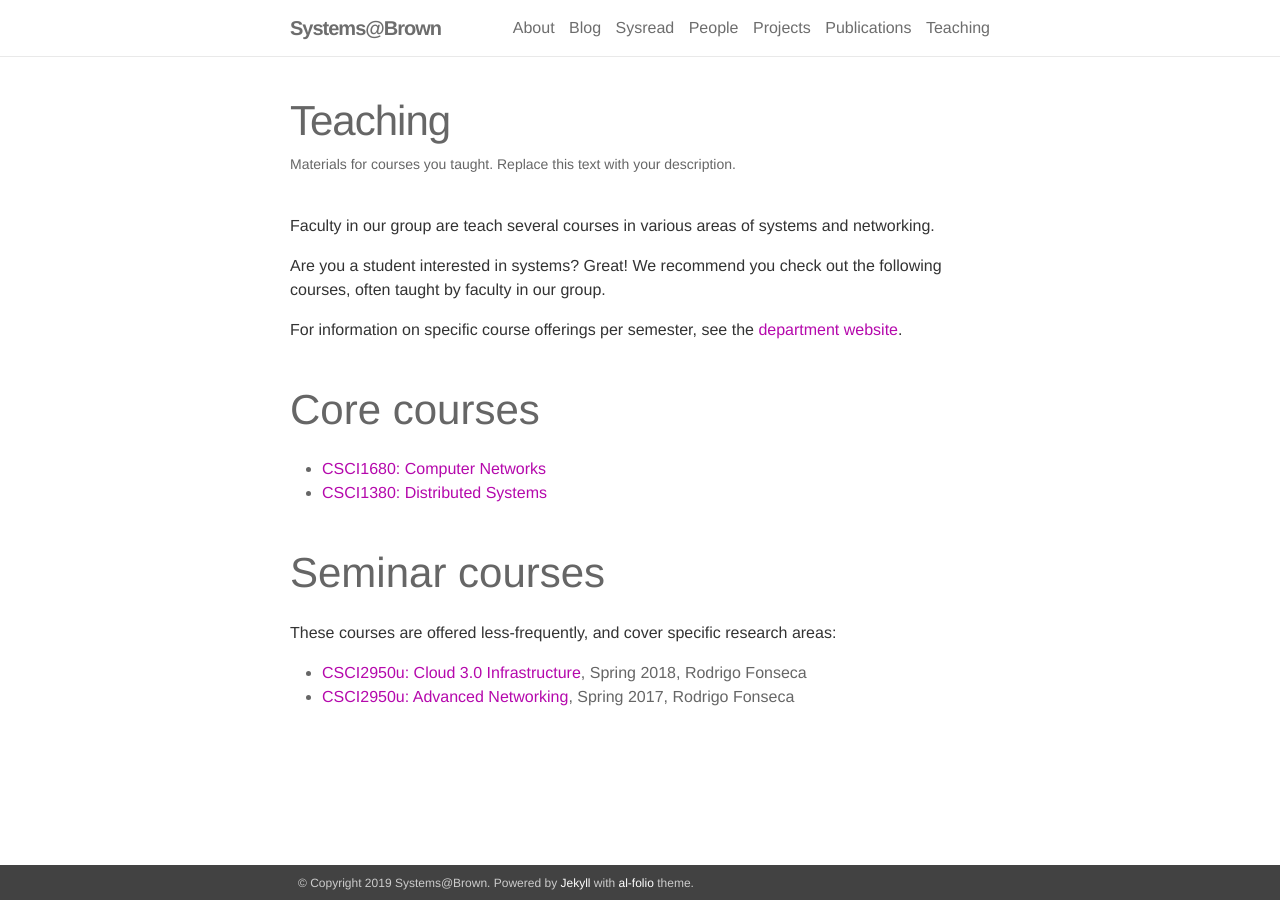
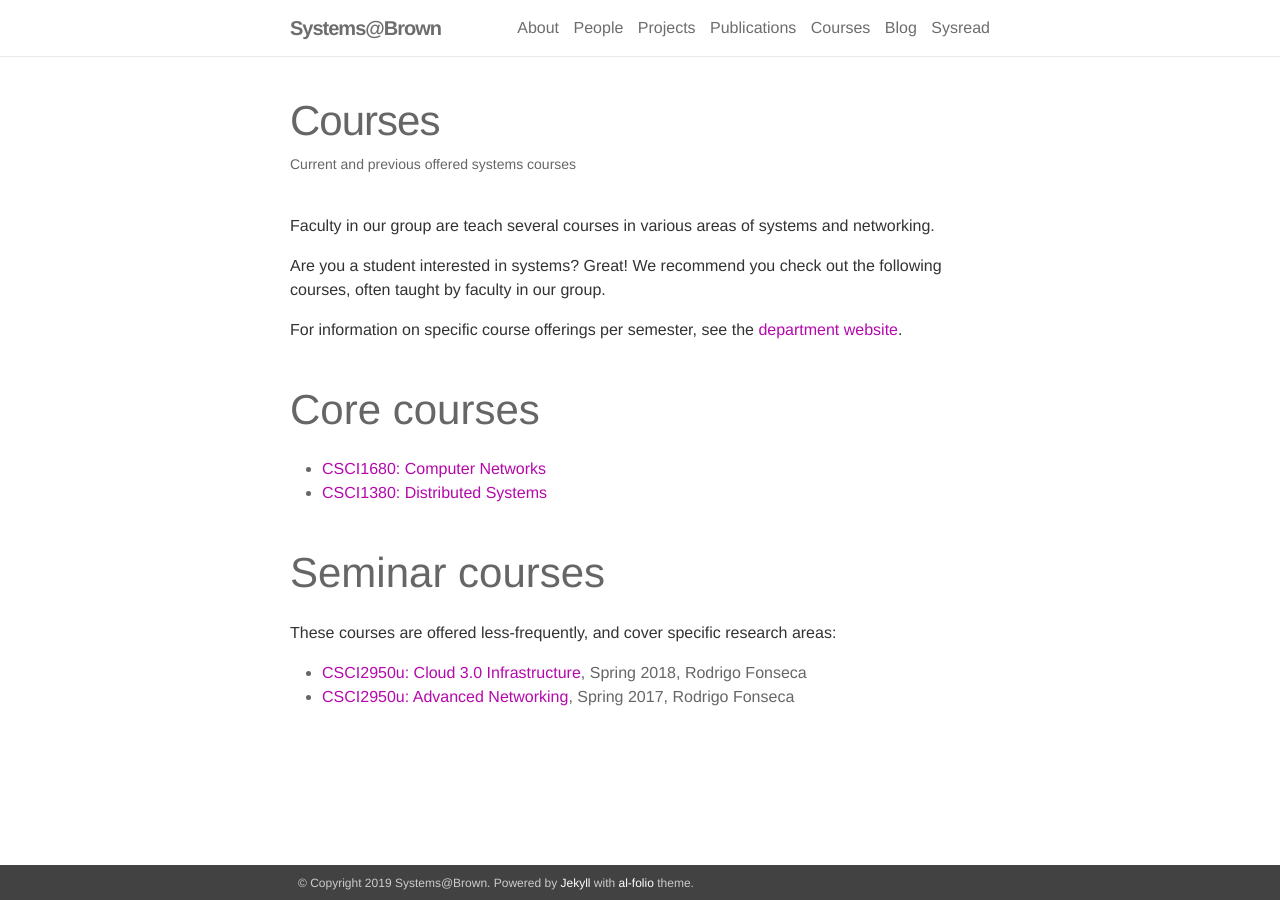
Before and after one commit to brownsys/systems-web, a Jekyll site: the page built from _pages/courses.md, in a window 1280 px wide. Built offline with Jekyll 4.4.1, drawn with Linux system fonts in a browser that asks for light colours; nearby versions of some CDN libraries.

Commit message:
A few changes

```diff
--- a/_includes/header.html
+++ b/_includes/header.html
@@ -25,18 +25,19 @@
         <!-- About -->
         <a class="page-link" href="{{ site.baseurl | prepend: site.url }}/">About</a>
 
-        <!-- Blog -->
-        <a class="page-link" href="{{ '/blog/' | prepend: site.baseurl | prepend: site.url }}">Blog</a>
-
-	<!-- Blog -->
-        <a class="page-link" href="{{ '/sysread/' | prepend: site.baseurl | prepend: site.url }}">Sysread</a>
-
         <!-- Pages -->
-        {% for page in site.pages %}
+        {% assign sorted_pages = site.pages | sort: "order" %}
+        {% for page in sorted_pages %}
           {% if page.title and page.url != "/" %}
             <a class="page-link" href="{{ page.url | prepend: site.baseurl | prepend: site.url }}">{{ page.title }}</a>
           {% endif %}
         {% endfor %}
+
+        <!-- Blog -->
+        <a class="page-link" href="{{ '/blog/' | prepend: site.baseurl | prepend: site.url }}">Blog</a>
+
+	    <!-- Sysread -->
+        <a class="page-link" href="{{ '/sysread/' | prepend: site.baseurl | prepend: site.url }}">Sysread</a>
 
         <!-- CV link -->
         <!-- <a class="page-link" href="{{ '/assets/pdf/CV.pdf' | prepend: site.baseurl | prepend: site.url }}">vitae</a> -->
--- a/_pages/teaching.md
+++ b/_pages/courses.md
@@ -1,8 +1,9 @@
 ---
 layout: page
-permalink: /teaching/
-title: Teaching
-description: Materials for courses you taught. Replace this text with your description.
+permalink: /courses/
+title: Courses
+description: Current and previous offered systems courses
+order: 5
 
 core_courses:
  - csci1680:
```
Also changed, not shown: _pages/README.md (added, +1 -0 lines), _pages/about.md (+1 -0 lines), _pages/people.md (+5 -2 lines), _pages/projects.md (+1 -0 lines), _pages/publications.md (+1 -0 lines).
